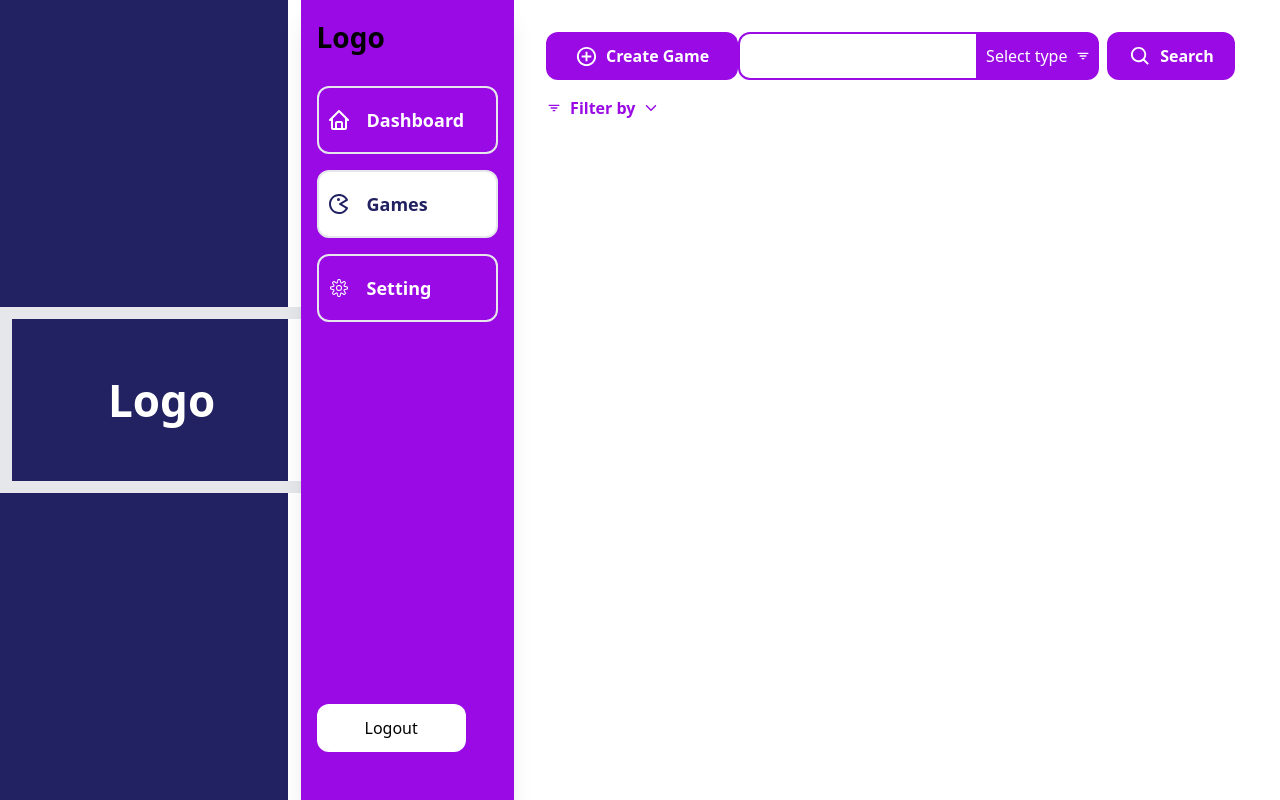
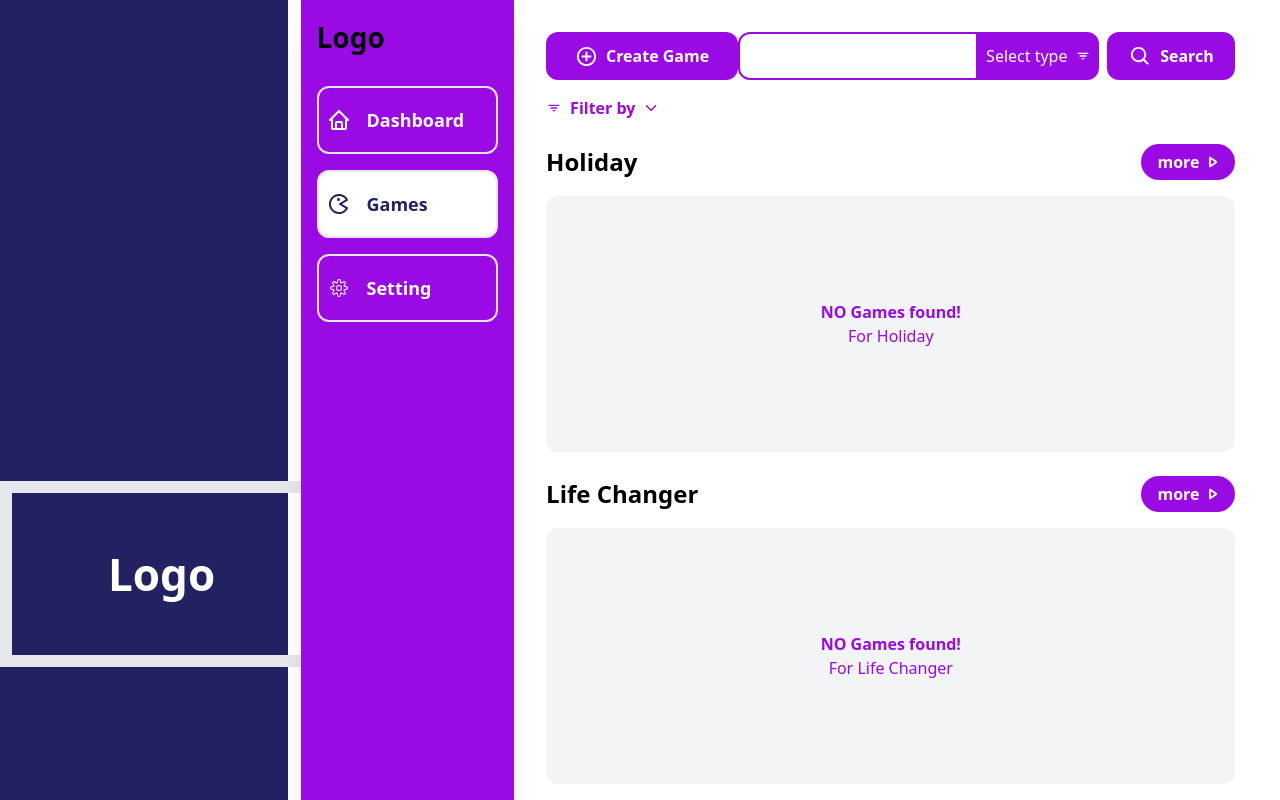
Before and after one commit to tarik350/loto-dashboard, a Next.js app: page /dashboard/games in a window 1280 px wide. Shown: the top 800 px of the page. Built offline with nearby package versions, Linux system fonts and the light colour scheme.

Commit message:
games tab

```diff
--- a/src/app/dashboard/games/page.tsx
+++ b/src/app/dashboard/games/page.tsx
@@ -1,10 +1,16 @@
+import { BiArrowToRight, BiRightArrow } from "react-icons/bi";
 import GamesNavbar from "./widgets/GamesNavbar";
+import GameListForCategory from "./widgets/GameListForCategory";
 
 export default function Games() {
   return (
     <div>
       <GamesNavbar />
-      {/* games main content */}
+      {[{ name: "Holiday" }, { name: "Life Changer" }, { name: "Pocket" }].map(
+        (item, index) => {
+          return <GameListForCategory key={index} title={item.name} />;
+        }
+      )}
     </div>
   );
 }
--- /dev/null
+++ b/src/app/dashboard/games/widgets/GameListForCategory.tsx
@@ -0,0 +1,26 @@
+import { BiRightArrow } from "react-icons/bi";
+
+export default function GameListForCategory({ title }: { title: string }) {
+  return (
+    <div>
+      <div className=" flex  justify-between mt-6 mb-4">
+        <p className=" text-[1.5rem] font-[600]">{title}</p>
+        <button
+          type="button"
+          className=" flex gap-2 items-center justify-center text-white bg-purple px-4 py-1 rounded-3xl "
+        >
+          <p className=" font-[600] ">more</p>
+          <BiRightArrow strokeWidth={2} size={12} />
+        </button>
+      </div>
+      <div className="  ">
+        <div className=" bg-gray-100 rounded-xl w-full min-h-[16rem] flex ">
+          <p className=" m-auto  text-purple font-[600]  text-center">
+            NO Games found! <br />{" "}
+            <span className=" font-[200]">For {title}</span>
+          </p>
+        </div>
+      </div>
+    </div>
+  );
+}
```
